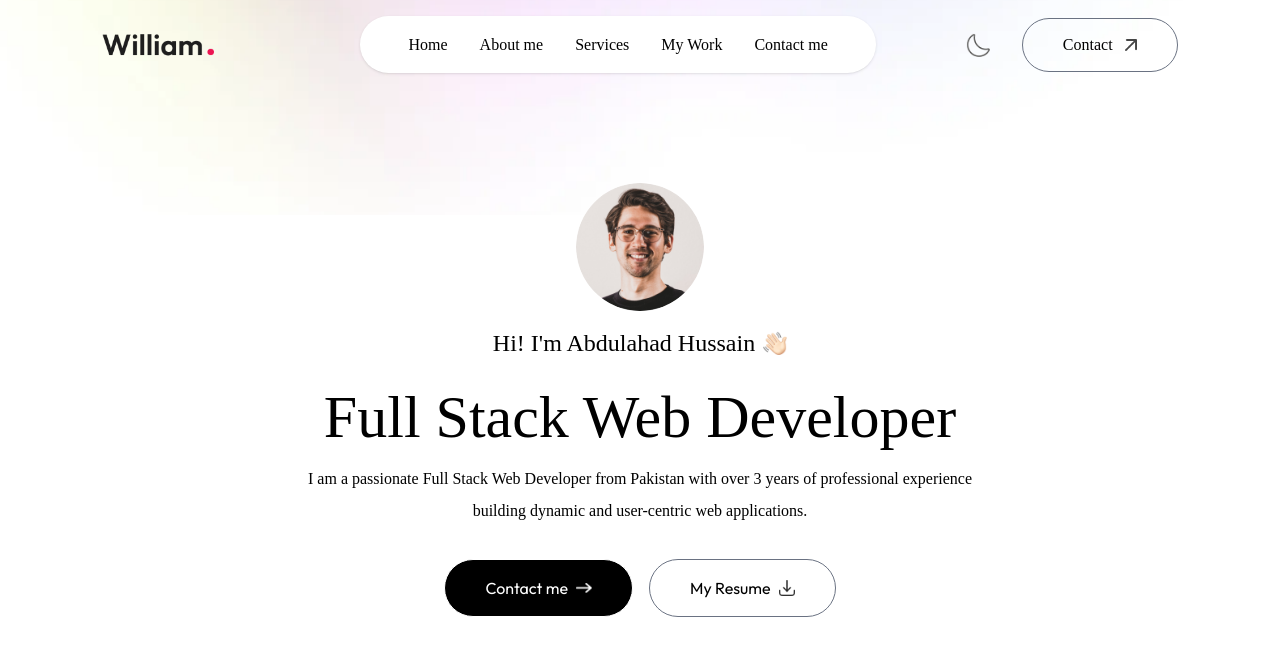
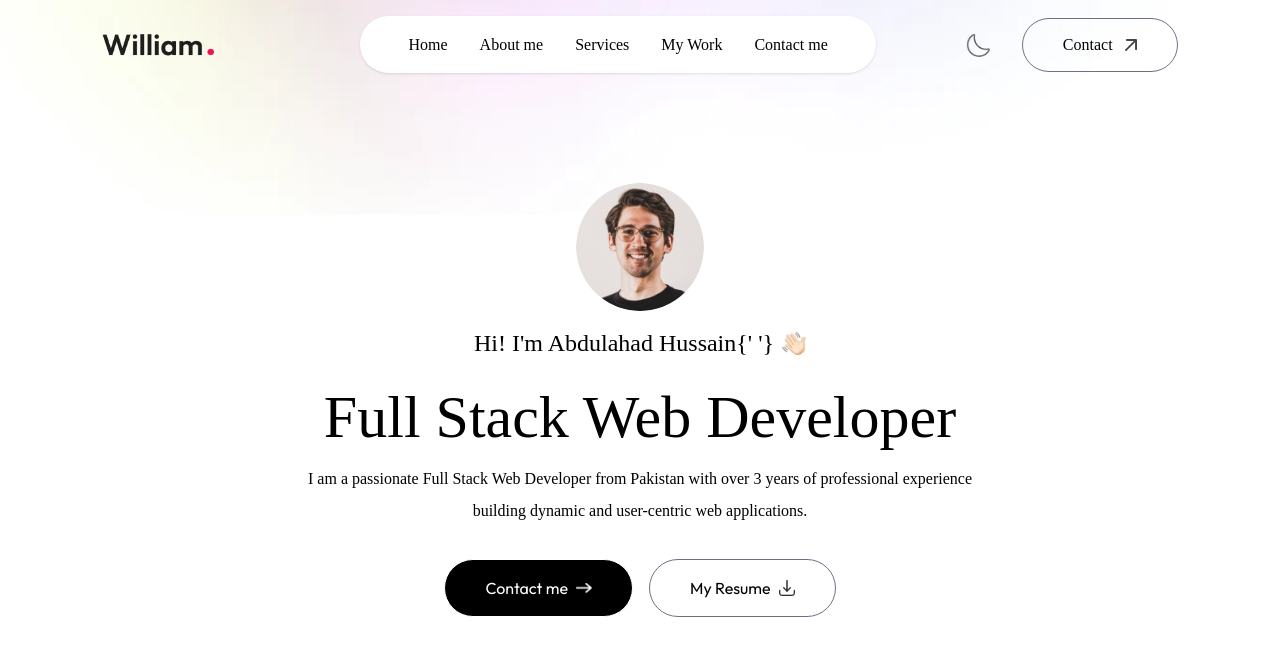
Before and after one commit to ABDULAHAD118/Personal-Portfolio, a Next.js app: page / in a window 1280 px wide. Shown: the top 656 px of the page. Built offline with nearby package versions, Linux system fonts and the light colour scheme; a web font is replaced by a local one.

Commit message:
Update Header.tsx

```diff
--- a/app/components/Header/Header.tsx
+++ b/app/components/Header/Header.tsx
@@ -13,7 +13,7 @@ const Header = () => {
                 />
             </div>
             <h3 className="font-Ovo! mb-3 flex items-center gap-2 text-xl md:text-2xl">
-                Hi! I'm Abdulahad Hussain{' '}
+                {`Hi! I'm Abdulahad Hussain{' '}`}
                 <Image src={assets.hand_icon} alt="" className="w-6" />
             </h3>
             <h1 className="lg:tet-[66px] font-Ovo! text-3xl sm:text-6xl">
```
